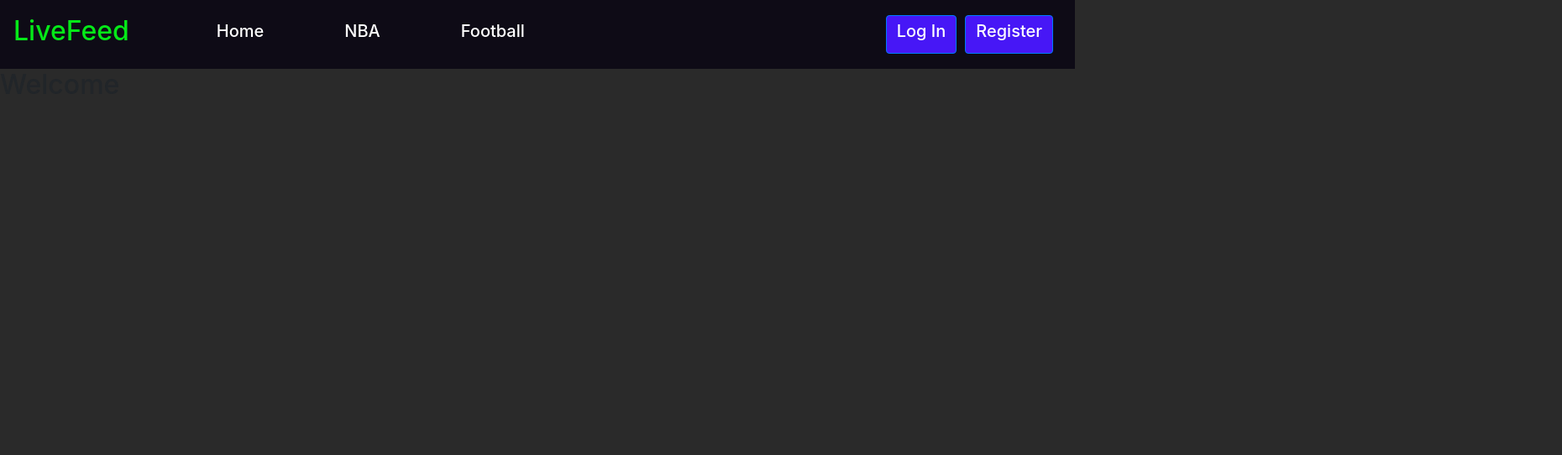
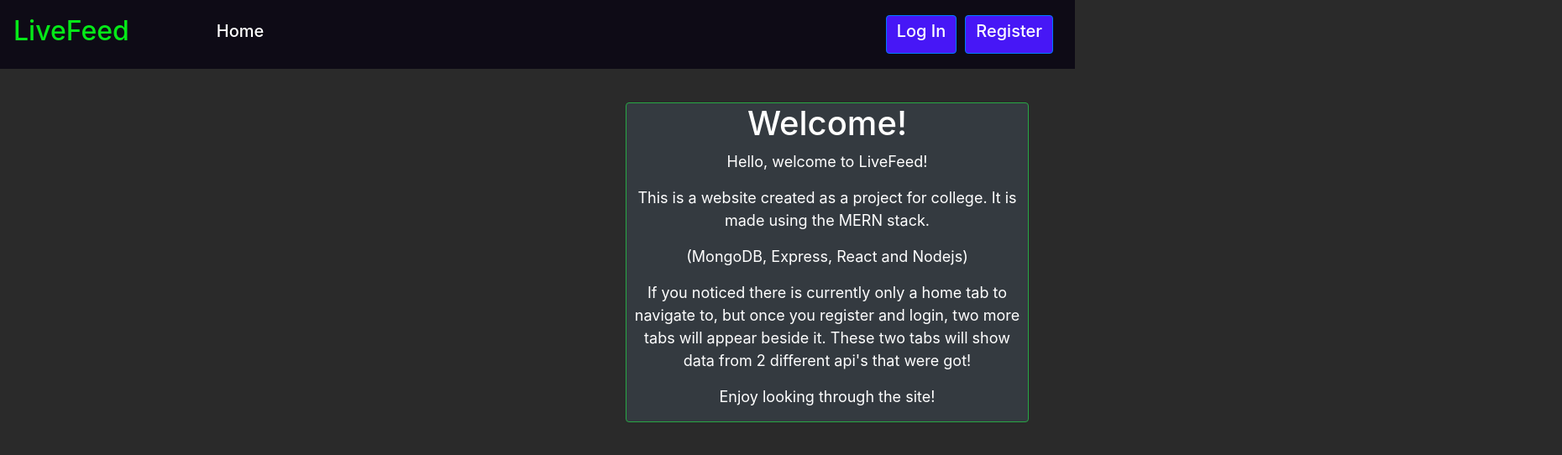
Before and after one commit to ArnasSteponavicius00/draq_project, a React (Create React App) app: page / in a window 1280 px wide. Shown: the top 542 px of the page at 84% size, 1860 px wide, since content can reach past the window. Built offline with nearby package versions, Linux system fonts and the light colour scheme.

Commit message:
add to homepage component

```diff
--- a/src/App.css
+++ b/src/App.css
@@ -1,3 +1,4 @@
+/*App.js*/
 .navBar{
   background:#0E0B16;
 }
@@ -11,13 +12,6 @@
   margin-left: 4em;
 }
 
-.logout{
-  color: white;
-  background: #4717F6;
-  border: 2px solid #4717F6;
-  border-radius: 10px;
-}
-
 h1{
   color: white;
   align-content: center;
@@ -27,24 +21,19 @@ h5{
   color: white;
 }
 
-/*CSS for NBA component*/
-.liveGames{
-  color: white;
+p{
+  font-size: large;
 }
 
-.live-games-header{
-  text-align: center;
+/*Logout button*/
+.logout{
+  color: white;
+  background: #4717F6;
+  border: 2px solid #4717F6;
+  border-radius: 10px;
 }
 
-.live-games-score{
-  right: 2rem;
-}
-
-.league-teams-header{
-  text-align: center;
-}
-
-/*CSS for Football component*/
+/*Football component*/
 .events{
   text-align: center;
   color: white;
@@ -54,10 +43,15 @@ h5{
   color: white;
 }
 
-
-/*CSS for setting component */
+/*settings component */
 .settings-comp{
   text-align: left;
   color: white;
   margin: 20px;
 }
+
+/*welcome component*/
+.welcome-comp{
+  color: white;
+  text-align: center;
+}
--- a/src/App.js
+++ b/src/App.js
@@ -31,9 +31,7 @@ class App extends React.Component{
           <NavBar.Brand><h2 className="webName">LiveFeed</h2></NavBar.Brand>
           <Container>
             <Nav className="justify-content-end">
-               <Nav.Link href="/home"><h5 className="navPages">Home</h5></Nav.Link>
-               <Nav.Link href="/nba"><h5 className="navPages">NBA</h5></Nav.Link>
-               <Nav.Link href="/football"><h5 className="navPages">Football</h5></Nav.Link>
+               <Nav.Link href="/"><h5 className="navPages">Home</h5></Nav.Link>
             </Nav>
             <Nav style={{margin:'10px'}}>
               <Link to="/login"><Button style={{background:'#4717F6', margin:'0px 0px 0px 10px'}}><h5>Log In</h5></Button></Link>
@@ -44,8 +42,6 @@ class App extends React.Component{
         <Switch>
           <Route exact path="/" component={Home}/>
           <Route path="/login" component={Login}/>
-          <Route path="/football" component={Football}/>
-          <Route path="/nba" component={NBA}/>
           <Route path="/register" component={Register}/>
         </Switch>
       </BrowserRouter>
--- a/src/components/football.js
+++ b/src/components/football.js
@@ -5,8 +5,6 @@ import Row from 'react-bootstrap/Row';
 import Col from 'react-bootstrap/Col';
 import Container from 'react-bootstrap/Container';
 import Table from 'react-bootstrap/Table';
-
-import '../App.css';
 
 class Football extends React.Component{
     constructor(props){
--- a/src/components/home.js
+++ b/src/components/home.js
@@ -1,11 +1,36 @@
 import React from 'react';
+import Container from 'react-bootstrap/Container';
+import Card from 'react-bootstrap/Card';
 
 class Home extends React.Component{
 
     render(){
         return(
-            <div>
-            <h2>Welcome</h2>
+            <div className="welcome-comp">
+                <Container style={{margin: '10px 40px 10px 45rem'}}>
+                    <Card style={{width: '30rem', alignItems:'center', margin: '40px 40px 10px 10px'}}
+                            border="success" bg="dark" className="text-center">
+                        <div>
+                            <h1>Welcome!</h1>
+                            <p>Hello, welcome to LiveFeed!</p>
+                            <p>
+                                This is a website created as a project for college.
+                                It is made using the MERN stack.
+                            </p>
+                            <p>
+                                (MongoDB, Express, React and Nodejs)
+                            </p>
+                            <p>
+                                If you noticed there is currently only a home tab to navigate to,
+                                but once you register and login, two more tabs will appear beside it.
+                                These two tabs will show data from 2 different api's that were got!
+                            </p>
+                            <p>
+                                Enjoy looking through the site!
+                            </p>
+                        </div>
+                    </Card>
+                </Container>
         </div>
         );
     }
--- a/src/components/login.js
+++ b/src/components/login.js
@@ -6,8 +6,6 @@ import Card from 'react-bootstrap/Card';
 import Container from 'react-bootstrap/Container';
 import axios from 'axios';
 
-import '../App.css';
-import 'bootstrap/dist/css/bootstrap.min.css';
 //
 //method that accepts a user object and posts to server
 //if the response has an error as the data object, show error
@@ -76,7 +74,7 @@ class Login extends React.Component{
         //passes validation in method, push user to home page
         login(User).then(response => {
             if(response) {
-                window.location = '/home';
+                window.location = '/';
             }
         })
         .catch(error => console.log(error));
--- a/src/components/register.js
+++ b/src/components/register.js
@@ -5,9 +5,6 @@ import Row from 'react-bootstrap/Row';
 import Card from 'react-bootstrap/Card';
 import Container from 'react-bootstrap/Container';
 import axios from 'axios';
-
-import '../App.css';
-import 'bootstrap/dist/css/bootstrap.min.css';
 
 //
 // post the payload of newUser details to the server
```
